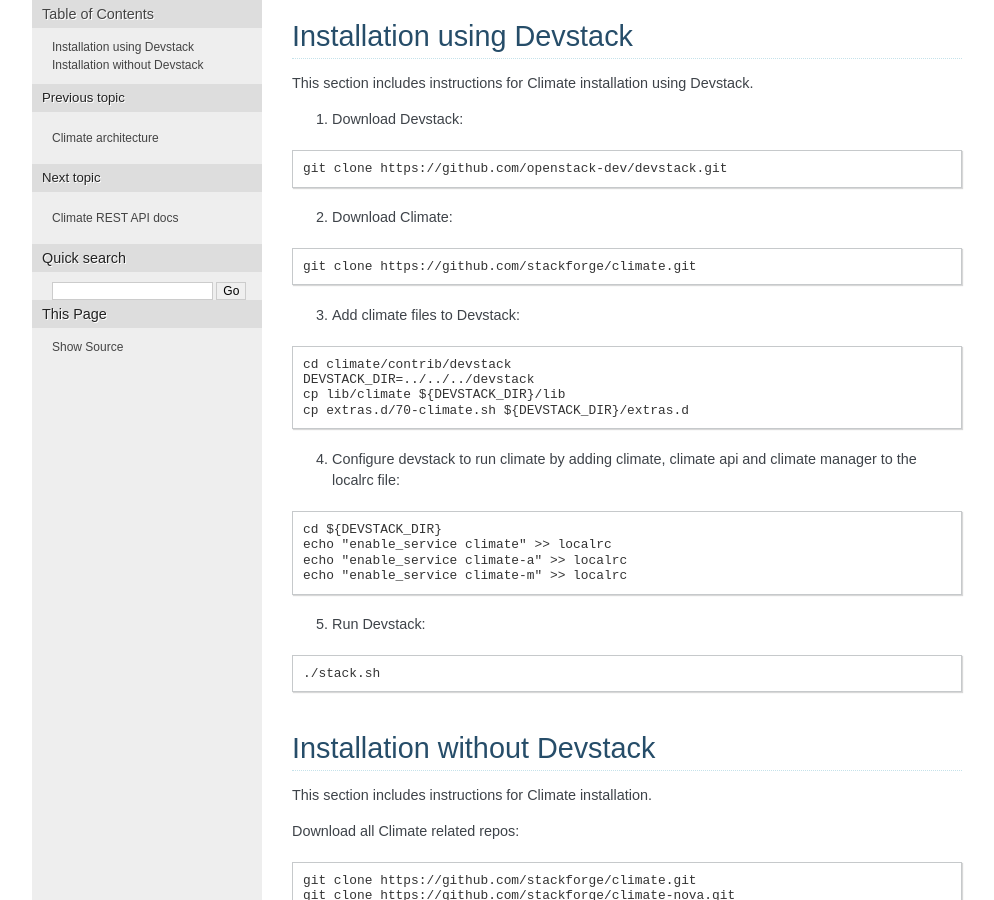
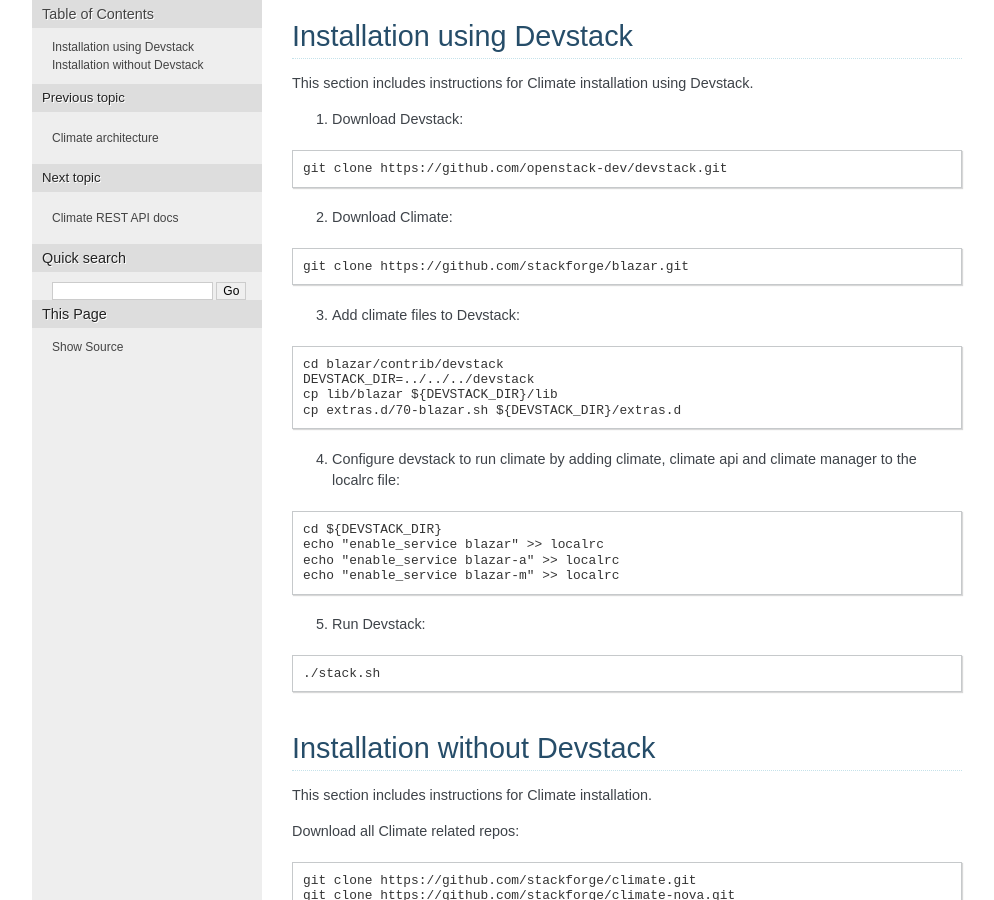
Before and after one commit to openstack/blazar, a Sphinx documentation site: the page built from doc/source/userdoc/installation.guide.rst, in a window 1280 px wide and 900 px high. Shown: the whole window, without its empty margins (128-1122 px from the left). Built offline with Sphinx 7.4.7, drawn with Linux system fonts in a browser that asks for light colours; formulas are drawn with MathJax 3; the version number could not be read and is left out.

Commit message:
update devstack instructions for blazar rename
With the rename of Climate to Blazar the devstack instructions were no
longer valid. I've updated the references to changed files and service
names where appropriate to make these instructions work again.

Change-Id: I52ce96eb6cc09998d671fb3554ec386807421d44

```diff
--- a/doc/source/userdoc/installation.guide.rst
+++ b/doc/source/userdoc/installation.guide.rst
@@ -15,7 +15,7 @@
 
 .. sourcecode:: console
 
-    git clone https://github.com/stackforge/climate.git
+    git clone https://github.com/stackforge/blazar.git
 
 ..
 
@@ -23,10 +23,10 @@
 
 .. sourcecode:: console
 
-    cd climate/contrib/devstack
+    cd blazar/contrib/devstack
     DEVSTACK_DIR=../../../devstack
-    cp lib/climate ${DEVSTACK_DIR}/lib
-    cp extras.d/70-climate.sh ${DEVSTACK_DIR}/extras.d
+    cp lib/blazar ${DEVSTACK_DIR}/lib
+    cp extras.d/70-blazar.sh ${DEVSTACK_DIR}/extras.d
 
 ..
 
@@ -36,9 +36,9 @@
 .. sourcecode:: console
 
     cd ${DEVSTACK_DIR}
-    echo "enable_service climate" >> localrc
-    echo "enable_service climate-a" >> localrc
-    echo "enable_service climate-m" >> localrc
+    echo "enable_service blazar" >> localrc
+    echo "enable_service blazar-a" >> localrc
+    echo "enable_service blazar-m" >> localrc
 
 ..
 
```
